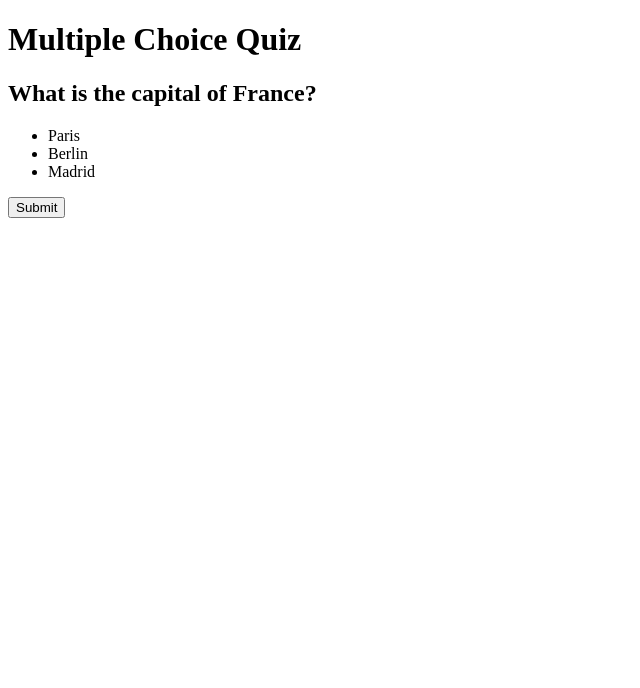
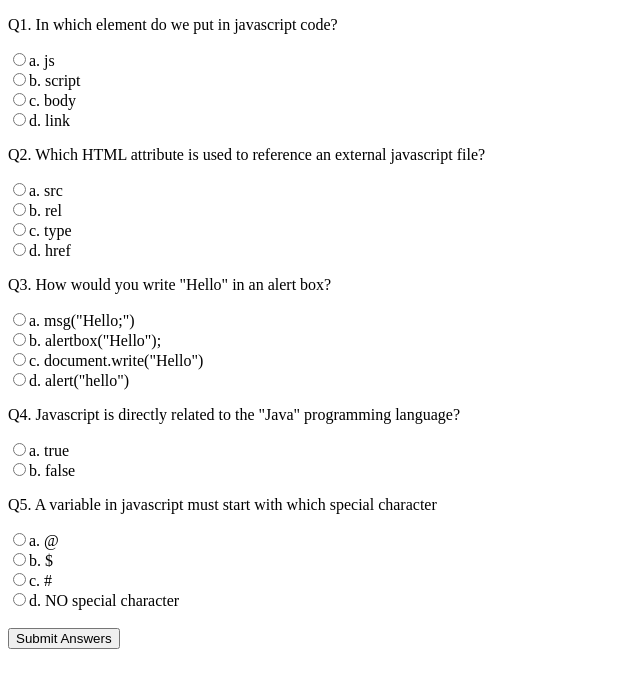
Before and after one commit to achchuthan-suntharalingam/quiz_app, a plain HTML site: page index.html in a window 1280 px wide. Shown: the whole page, without its empty margins (0-640 px from the left). Drawn offline with Linux system fonts and the light colour scheme.

Commit message:
3rd commit

```diff
--- a/index.html
+++ b/index.html
@@ -8,11 +8,39 @@
 </head>
 <body>
 
-  <h1>Multiple Choice Quiz</h1>
-    <h2 id="question"></h2>
-    <ul id="choices"></ul>
-    <button id="submit">Submit</button>
-    <p id="score"></p>
+  <form>
+    <p>Q1. In which element do we put in javascript code?</p>
+    <input type="radio" name="q1" value="a">a. js<br>
+    <input type="radio" name="q1" value="b">b. script<br>
+    <input type="radio" name="q1" value="c">c. body<br>
+    <input type="radio" name="q1" value="d">d. link<br>
+
+    <p>Q2. Which HTML attribute is used to reference an external javascript file?</p>
+    <input type="radio" name="q2" value="a">a. src<br>
+    <input type="radio" name="q2" value="b">b. rel<br>
+    <input type="radio" name="q2" value="c">c. type<br>
+    <input type="radio" name="q2" value="d">d. href<br>
+
+    <p>Q3. How would you write "Hello" in an alert box?</p>
+    <input type="radio" name="q3" value="a">a. msg("Hello;")<br>
+    <input type="radio" name="q3" value="b">b. alertbox("Hello");<br>
+    <input type="radio" name="q3" value="c">c. document.write("Hello")<br>
+    <input type="radio" name="q3" value="d">d. alert("hello")<br>
+
+    <p>Q4. Javascript is directly related to the "Java" programming language?</p>
+    <input type="radio" name="q4" value="a">a. true<br>
+    <input type="radio" name="q4" value="b">b. false<br>
+
+    <p>Q5. A variable in javascript must start with which special character </p>
+    <input type="radio" name="q5" value="a">a. @<br>
+    <input type="radio" name="q5" value="b">b. $<br>
+    <input type="radio" name="q5" value="c">c. #<br>
+    <input type="radio" name="q5" value="d">d. NO special character<br><br>
+
+    <input type="submit" value="Submit Answers">
+  </form>
+
+
 
 
     <script src="quiz.js"></script>
--- a/quiz.js
+++ b/quiz.js
@@ -1,56 +1,49 @@
-const quizData = [
-  {
-    question: "What is the capital of France?",
-    choices: ["Paris", "Berlin", "Madrid"],
-    answer: "Paris",
-  },
-  {
-    question: "What is the largest planet in our solar system?",
-    choices: ["Jupiter", "Saturn", "Uranus"],
-    answer: "Jupiter",
-  },
-  {
-    question: "What is the tallest mammal?",
-    choices: ["Giraffe", "Elephant", "Hippopotamus"],
-    answer: "Giraffe",
-  },
-];
+const form = document.querySelector('form');
+form.addEventListener('submit', function(event) {
+  event.preventDefault(); // prevent default form submission
 
-const questionEl = document.getElementById("question");
-const choicesEl = document.getElementById("choices");
-const submitBtn = document.getElementById("submit");
-const scoreEl = document.getElementById("score");
+  let correctAnswers = 0;
+  // let questionsdone = 0;
 
-let currentQuestion = 0;
-let score = 0;
+  //question 1
+  const q1ans = document.querySelector('input[name="q1"]:checked');
+  if (q1ans && q1ans.value === 'b') {
+    correctAnswers++;
+    // questionsdone++;
+  }
 
-function loadQuestion() {
-  questionEl.textContent = quizData[currentQuestion].question;
-  choicesEl.innerHTML = "";
-  quizData[currentQuestion].choices.forEach((choice) => {
-    const li = document.createElement("li");
-    li.textContent = choice;
-    li.addEventListener("click", () => {
-      if (choice === quizData[currentQuestion].answer) {
-        score++;
-      }
-      currentQuestion++;
-      if (currentQuestion < quizData.length) {
-        loadQuestion();
-      } else {
-        showScore();
-      }
-    });
-    choicesEl.appendChild(li);
-  });
-}
+  //question 2
+  const q2ans = document.querySelector('input[name="q2"]:checked');
+  if (q2ans && q2ans.value === 'a') {
+    correctAnswers++;
+    // questionsdone++;
+  }
 
-function showScore() {
-  questionEl.textContent = `You scored ${score} out of ${quizData.length}!`;
-  choicesEl.innerHTML = "";
-  submitBtn.style.display = "none";
-  scoreEl.style.display = "block";
-}
+  //question 3
+  const q3ans = document.querySelector('input[name="q3"]:checked');
+  if (q3ans && q3ans.value === 'd') {
+    correctAnswers++;
+    // questionsdone++;
+  }
 
-loadQuestion();
-submitBtn.addEventListener("click", showScore);
+  //question 4
+  const q4ans = document.querySelector('input[name="q4"]:checked');
+  if (q4ans && q4ans.value === 'b') {
+    correctAnswers++;
+    // questionsdone++;
+  }
+
+  //question 5
+  const q5ans = document.querySelector('input[name="q5"]:checked');
+  if (q5ans && q5ans.value === 'd') {
+    correctAnswers++;
+    // questionsdone++;
+  }
+
+
+
+
+
+
+  alert(`You got ${correctAnswers} out of 5 questions correct.`);
+});
```
